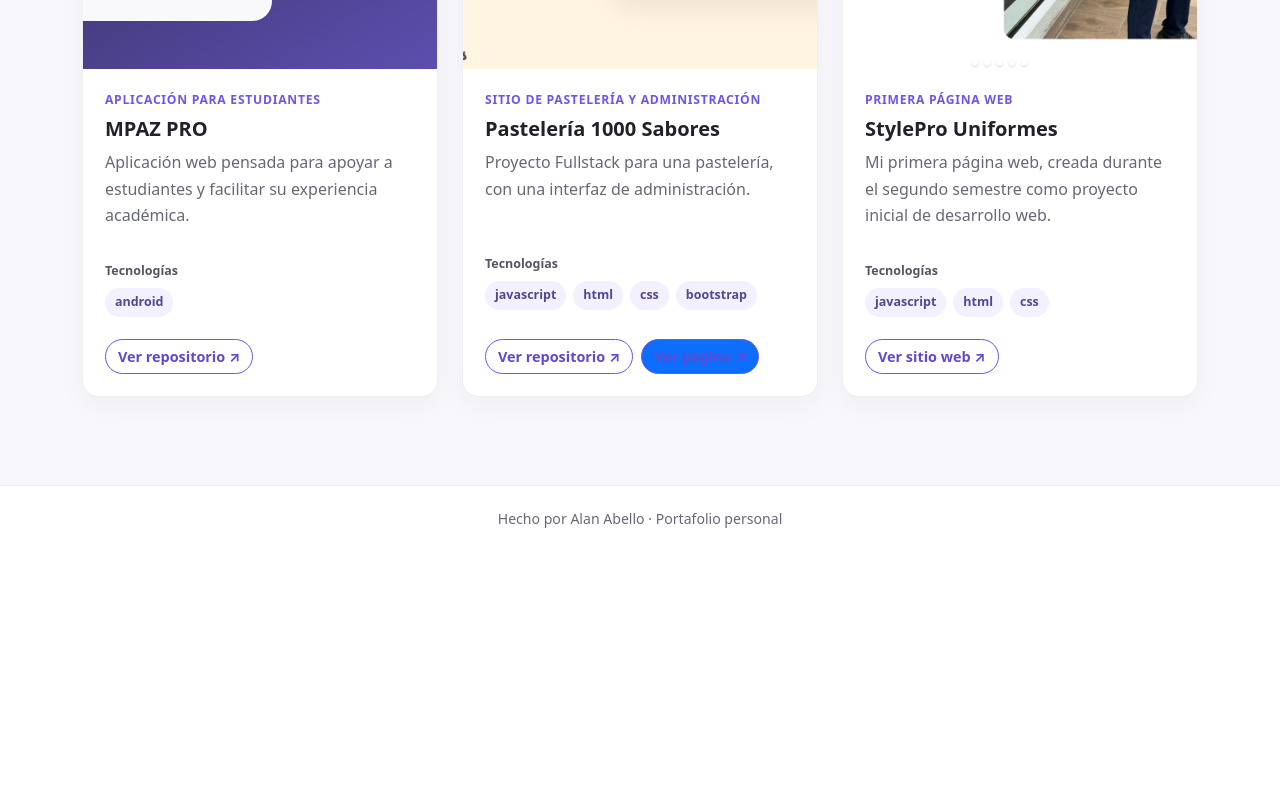
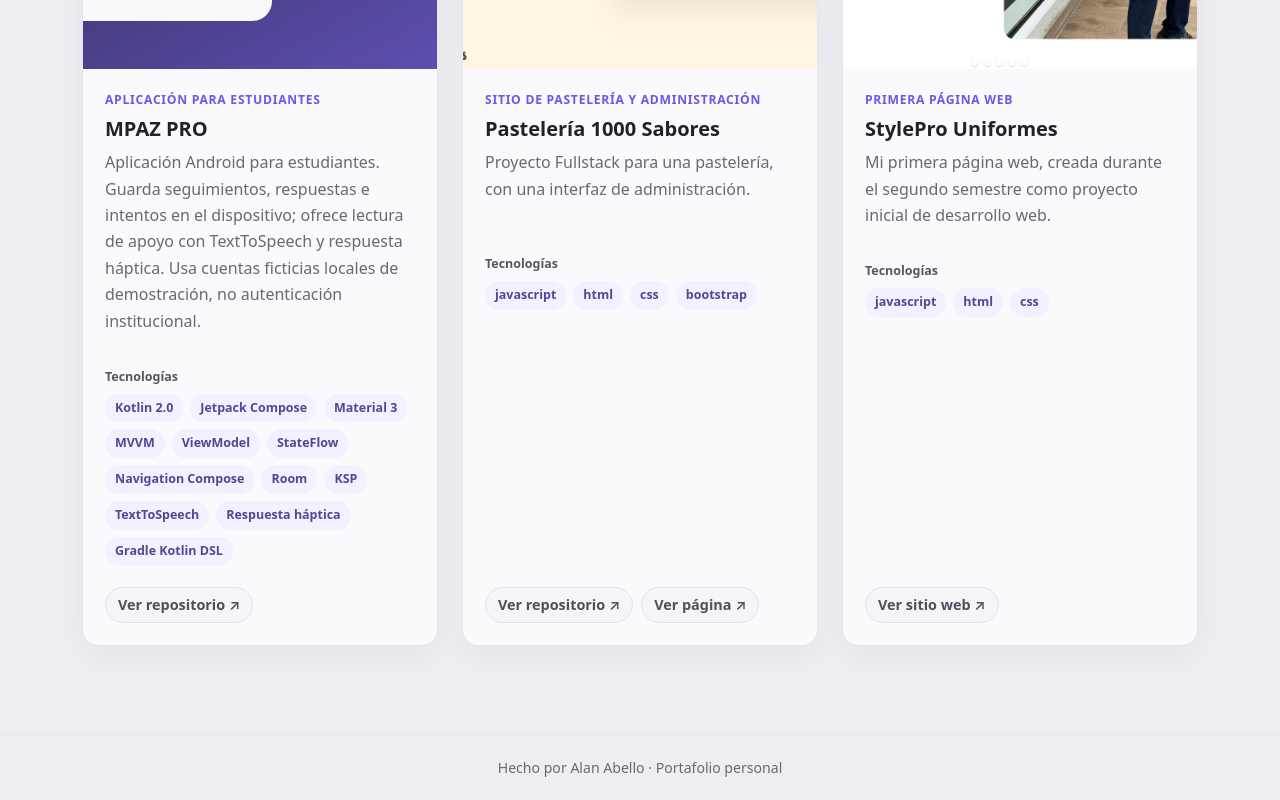
Before and after one commit to abelloderian19-dotcom/mi_portafolio, a React (Vite) app: page / in a window 1280 px wide. Shown: the part 1603-2403 px from the top of the page. Before the commit the page ends 2155 px from the top, so only its background shows below. Built offline with nearby package versions, Linux system fonts and the light colour scheme.

Commit message:
feat():implementacion a pages.github

```diff
--- a/src/data/proyectos.js
+++ b/src/data/proyectos.js
@@ -2,9 +2,22 @@ const proyectos = [
   {
     id: 'mpaz',
     titulo: 'MPAZ PRO',
-    descripcion: 'Aplicación web pensada para apoyar a estudiantes y facilitar su experiencia académica.',
+    descripcion: 'Aplicación Android para estudiantes. Guarda seguimientos, respuestas e intentos en el dispositivo; ofrece lectura de apoyo con TextToSpeech y respuesta háptica. Usa cuentas ficticias locales de demostración, no autenticación institucional.',
     enfoque: 'Aplicación para estudiantes',
-    tecnologias: ['android'],
+    tecnologias: [
+      'Kotlin 2.0',
+      'Jetpack Compose',
+      'Material 3',
+      'MVVM',
+      'ViewModel',
+      'StateFlow',
+      'Navigation Compose',
+      'Room',
+      'KSP',
+      'TextToSpeech',
+      'Respuesta háptica',
+      'Gradle Kotlin DSL',
+    ],
     imagen: '/images/projects/mpaz.svg',
     alt: 'Ilustración representativa de una aplicación para estudiantes llamada MPAZ PRO',
     enlace: 'https://github.com/abelloderian19-dotcom/MPAZ-PRO--3/tree/develop',
--- a/src/index.css
+++ b/src/index.css
@@ -1,7 +1,7 @@
 :root {
   font-family: 'Segoe UI', Arial, sans-serif;
   color: #20212a;
-  background: #fff;
+  background: #f4f3f6;
   font-synthesis: none;
   text-rendering: optimizeLegibility;
   -webkit-font-smoothing: antialiased;
@@ -17,7 +17,7 @@
 
 * { box-sizing: border-box; }
 
-body { min-width: 320px; margin: 0; color: var(--ink); }
+body { min-width: 320px; margin: 0; color: var(--ink); background: #f4f3f6; }
 
 a { color: inherit; }
 
@@ -68,13 +68,13 @@ button:focus-visible {
 .skills-title { margin: 28px 0 12px; font-size: .95rem; font-weight: 700; }
 .skills-list { display: flex; flex-wrap: wrap; gap: 9px; margin: 0; padding: 0; list-style: none; }
 .skill-tag { border: 1px solid #e7e3f5; border-radius: 999px; background: #faf9ff; padding: 7px 13px; color: #554693; font-size: .86rem; font-weight: 600; }
-.site-footer { border-top: 1px solid #eeeef2; padding-block: 22px; color: var(--muted); font-size: .88rem; text-align: center; }
+.site-footer { border-top: 1px solid #e7e5ec; background: #eeedf2; padding-block: 22px; color: var(--muted); font-size: .88rem; text-align: center; }
 
-.projects-section { padding-block: 76px 88px; background: #f8f7fb; }
+.projects-section { padding-block: 76px 88px; background: #eeedf2; }
 .projects-heading { margin-bottom: 30px; }
 .projects-heading h2 { margin: 0; font-family: 'Segoe UI', Arial, sans-serif; font-size: clamp(2rem, 5vw, 2.8rem); font-weight: 800; letter-spacing: -.05em; }
 .projects-intro { margin-top: 8px; color: var(--muted); }
-.project-card { overflow: hidden; border: 1px solid #eeedf2; border-radius: 16px; box-shadow: 0 10px 28px #2620390a; transition: transform .2s ease, box-shadow .2s ease; }
+.project-card { overflow: hidden; border: 1px solid #e7e5ec; border-radius: 16px; background: #faf9fb; box-shadow: 0 10px 28px #2620390a; transition: transform .2s ease, box-shadow .2s ease; }
 .project-card:hover { transform: translateY(-4px); box-shadow: 0 18px 34px #26203916; }
 .project-image { width: 100%; aspect-ratio: 16 / 9; object-fit: cover; background: #eee; }
 .project-card .card-body { padding: 22px; }
@@ -84,8 +84,10 @@ button:focus-visible {
 .project-tech { display: flex; flex-wrap: wrap; align-items: center; gap: 7px; margin: 18px 0 22px; }
 .project-tech-label { width: 100%; color: #555463; font-size: .78rem; font-weight: 700; }
 .project-tech-tag { border-radius: 999px; background: var(--lavender); padding: 5px 10px; color: #554693; font-size: .78rem; font-weight: 600; }
-.project-link { border-color: #7154e8; border-radius: 999px; color: #6248d0; font-size: .9rem; font-weight: 700; }
-.project-link:hover { border-color: #6248d0; background: #6248d0; }
+.project-link,
+.project-link.btn-primary { border: 1px solid #e4e1eb; border-radius: 999px; background: #f5f4f8; color: #514d5c; font-size: .9rem; font-weight: 600; }
+.project-link:hover,
+.project-link.btn-primary:hover { border-color: #d8d4e2; background: #eceaf1; color: #34313e; }
 
 @media (max-width: 767px) {
   .intro-hero { min-height: 380px; }
```
